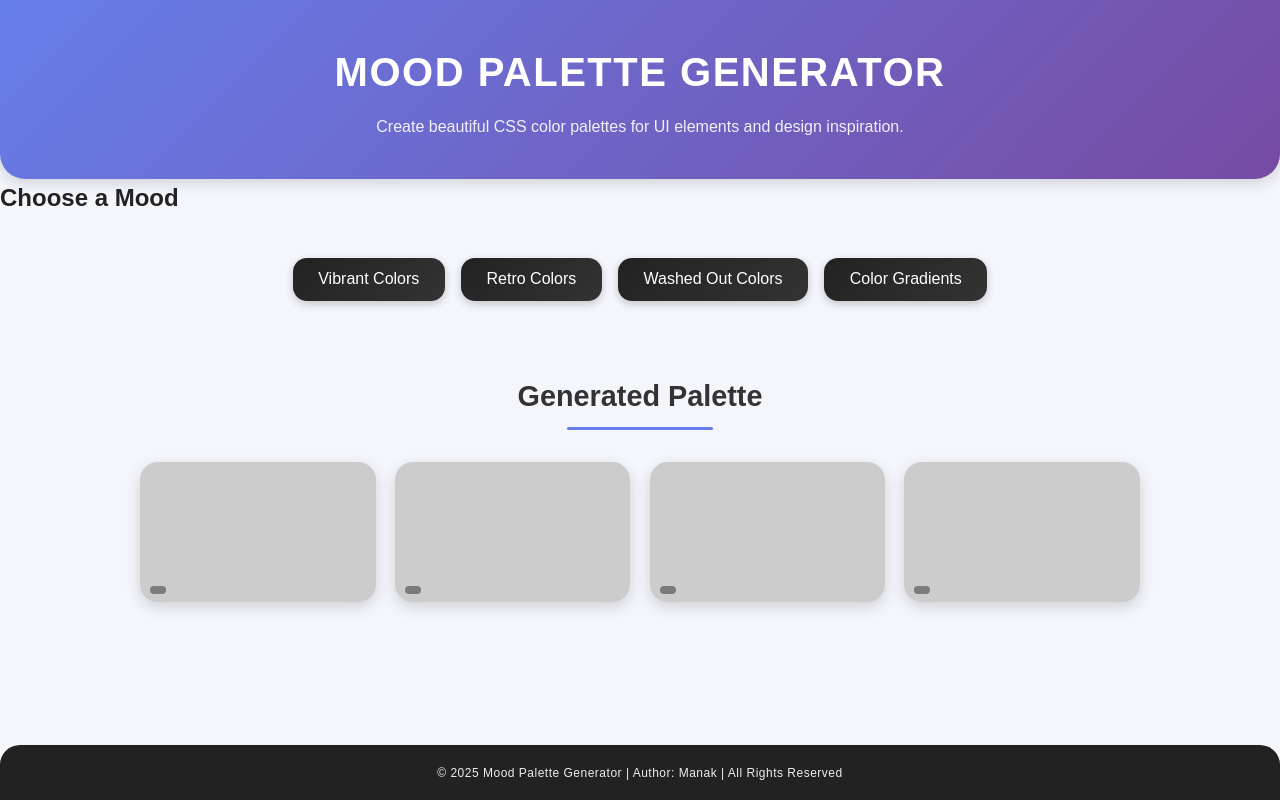
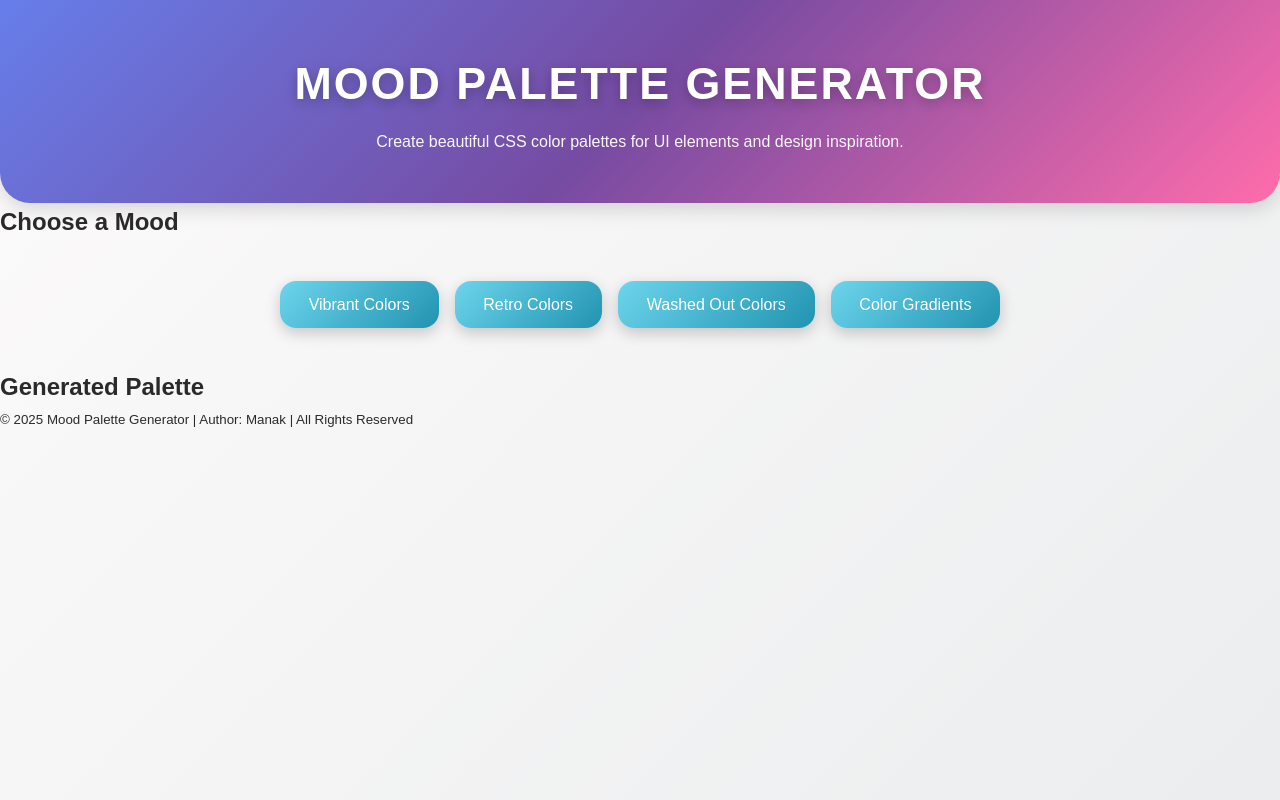
Before and after one commit to Manak05/mood-palette-generator, a plain HTML site: page index.html in a window 1280 px wide. Drawn offline with Linux system fonts and the light colour scheme.

Commit message:
changed css a little bit

```diff
--- a/style.css
+++ b/style.css
@@ -1,4 +1,4 @@
-/* 🎨 Global Styles */
+/* 🌈 Global Styles */
 * {
   margin: 0;
   padding: 0;
@@ -7,35 +7,39 @@
 }
 
 body {
-  background: #f4f6fb;
-  color: #222;
+  background: linear-gradient(135deg, #fdfbfb, #ebedee);
+  color: #2a2a2a;
   line-height: 1.6;
   display: flex;
   flex-direction: column;
   min-height: 100vh;
+  overflow-x: hidden;
 }
 
 /* 🎯 Header */
 header {
   text-align: center;
-  padding: 2.5rem 1rem;
-  background: linear-gradient(135deg, #667eea, #764ba2);
+  padding: 3rem 1rem;
+  background: linear-gradient(135deg, #667eea, #764ba2, #ff6cab);
   color: white;
-  box-shadow: 0 4px 15px rgba(0, 0, 0, 0.15);
-  border-bottom-left-radius: 25px;
-  border-bottom-right-radius: 25px;
+  box-shadow: 0 6px 20px rgba(0, 0, 0, 0.15);
+  border-bottom-left-radius: 30px;
+  border-bottom-right-radius: 30px;
+  animation: fadeInDown 1.2s ease;
 }
 
 header h1 {
-  font-size: 2.5rem;
+  font-size: 2.8rem;
   margin-bottom: 0.6rem;
-  letter-spacing: 1.5px;
+  letter-spacing: 2px;
   text-transform: uppercase;
+  text-shadow: 0 4px 12px rgba(0, 0, 0, 0.25);
 }
 
 header p {
   font-size: 1rem;
-  opacity: 0.9;
+  opacity: 0.95;
+  font-weight: 300;
 }
 
 /* 🖲️ Buttons Section */
@@ -48,99 +52,21 @@ header p {
 }
 
 .buttons button {
-  padding: 0.8rem 1.6rem;
+  padding: 0.9rem 1.8rem;
   border: none;
-  border-radius: 14px;
-  background: linear-gradient(135deg, #222, #333);
+  border-radius: 16px;
+  background: linear-gradient(135deg, #6dd5ed, #2193b0);
   color: #fff;
   font-size: 1rem;
   cursor: pointer;
-  transition: all 0.3s ease;
-  box-shadow: 0 3px 8px rgba(0,0,0,0.2);
+  transition: all 0.35s ease;
+  box-shadow: 0 5px 15px rgba(0, 0, 0, 0.2);
+  font-weight: 500;
+  backdrop-filter: blur(8px);
 }
 
 .buttons button:hover {
-  background: linear-gradient(135deg, #444, #222);
-  transform: translateY(-3px) scale(1.05);
-  box-shadow: 0 6px 16px rgba(0,0,0,0.25);
+  background: linear-gradient(135deg, #2193b0, #6dd5ed);
+  transform: translateY(-4px) scale(1.07);
+  box-shadow: 0
 }
-
-/* 🎨 Palette Section */
-.palette-section {
-  text-align: center;
-  padding: 2rem;
-}
-
-.palette-section h2 {
-  font-size: 1.8rem;
-  margin-bottom: 2rem;
-  color: #333;
-  position: relative;
-  display: inline-block;
-}
-
-.palette-section h2::after {
-  content: "";
-  display: block;
-  height: 3px;
-  width: 60%;
-  background: #667eea;
-  margin: 0.5rem auto 0;
-  border-radius: 2px;
-}
-
-.palettes {
-  display: grid;
-  grid-template-columns: repeat(auto-fit, minmax(150px, 1fr));
-  gap: 1.2rem;
-  max-width: 1000px;
-  margin: 0 auto;
-}
-
-.palette {
-  height: 140px;
-  border-radius: 18px;
-  background: #ccc;
-  display: flex;
-  align-items: flex-end;
-  justify-content: center;
-  font-weight: 600;
-  font-size: 0.9rem;
-  color: rgba(255, 255, 255, 0.9);
-  padding: 0.5rem;
-  transition: transform 0.35s ease, box-shadow 0.35s ease;
-  box-shadow: 0 5px 15px rgba(0,0,0,0.15);
-  position: relative;
-  overflow: hidden;
-}
-
-.palette::before {
-  content: attr(data-label);
-  position: absolute;
-  bottom: 8px;
-  left: 10px;
-  font-size: 0.85rem;
-  font-weight: 500;
-  padding: 4px 8px;
-  border-radius: 8px;
-  background: rgba(0,0,0,0.4);
-  color: white;
-}
-
-.palette:hover {
-  transform: translateY(-7px) scale(1.03);
-  box-shadow: 0 10px 25px rgba(0,0,0,0.25);
-}
-
-/* 📝 Footer */
-footer {
-  text-align: center;
-  padding: 1rem;
-  background: #222;
-  color: #eee;
-  margin-top: auto;
-  font-size: 0.9rem;
-  letter-spacing: 0.5px;
-  border-top-left-radius: 20px;
-  border-top-right-radius: 20px;
-}
```
